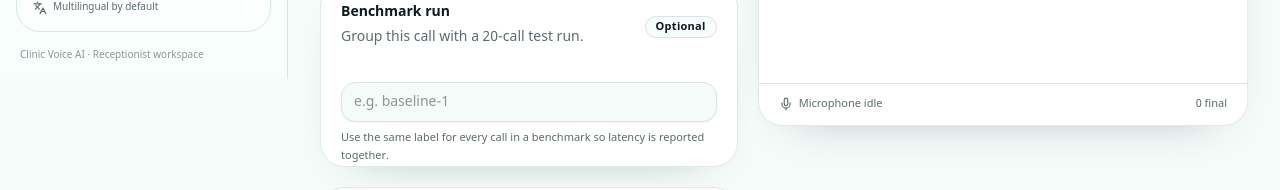
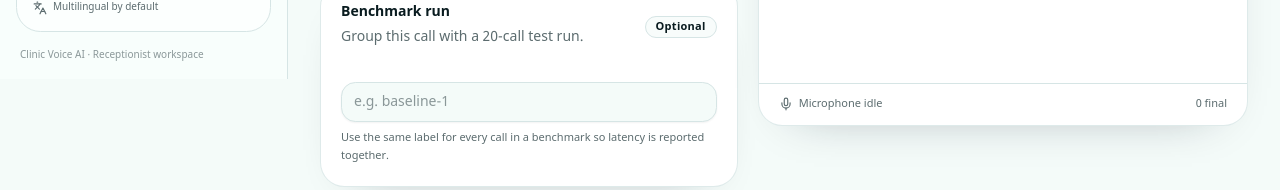
Before and after one commit to pritamkumarbishwas/clinic-voice-agent, a React (Vite) app in the folder frontend/: page / in a window 1280 px wide. Shown: the part 721-911 px from the top of the page. Built offline with nearby package versions, Linux system fonts and the light colour scheme; no server answers.

Commit message:
fix: add padding to CardContent component for improved layout

```diff
--- a/frontend/src/components/ui/card.jsx
+++ b/frontend/src/components/ui/card.jsx
@@ -60,7 +60,7 @@ function CardContent({ className, ...props }) {
   return (
     <div
       data-slot="card-content"
-      className={cn("px-5", className)}
+      className={cn("px-5 pb-5", className)}
       {...props}
     />
   );
```
